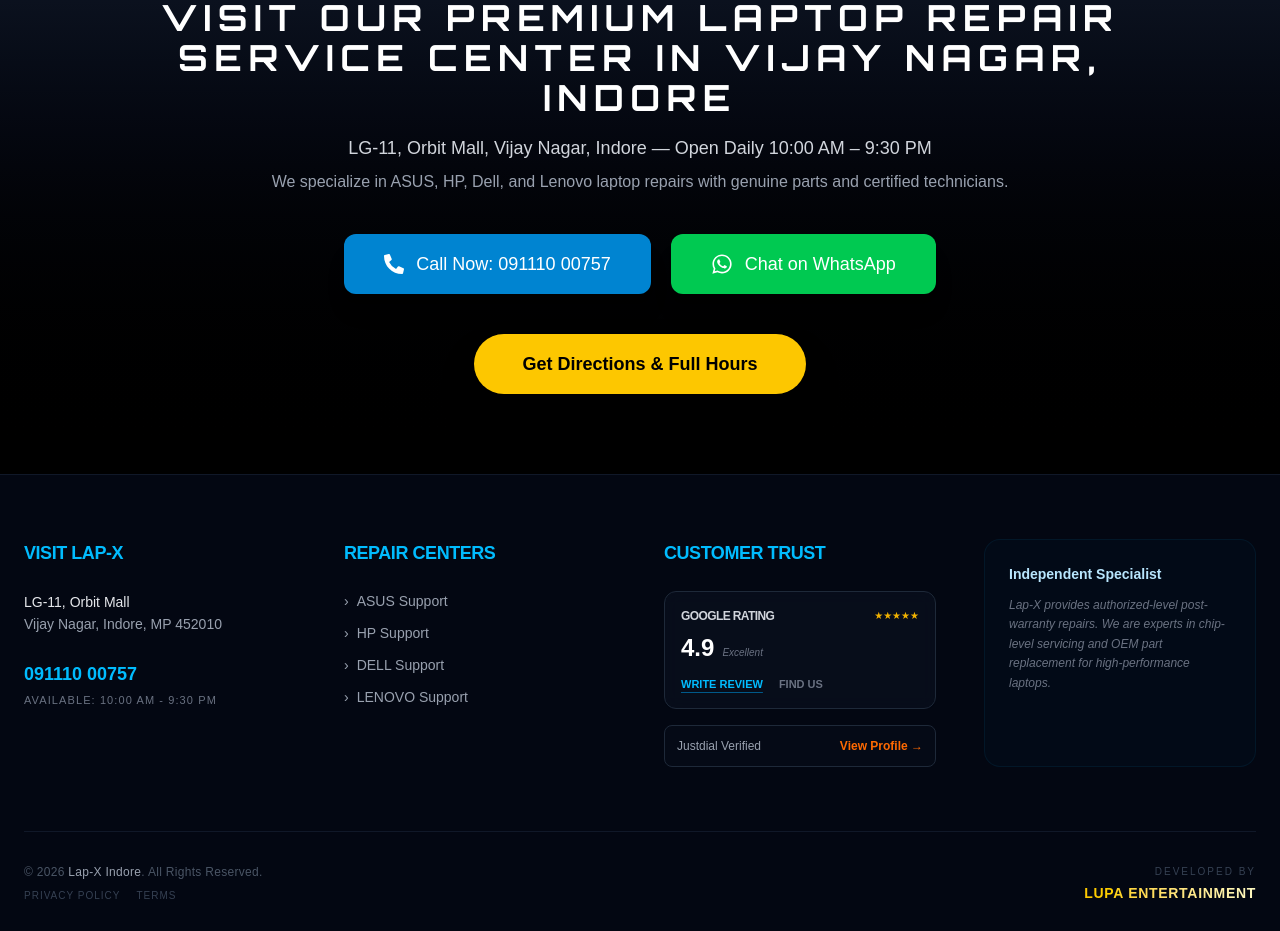
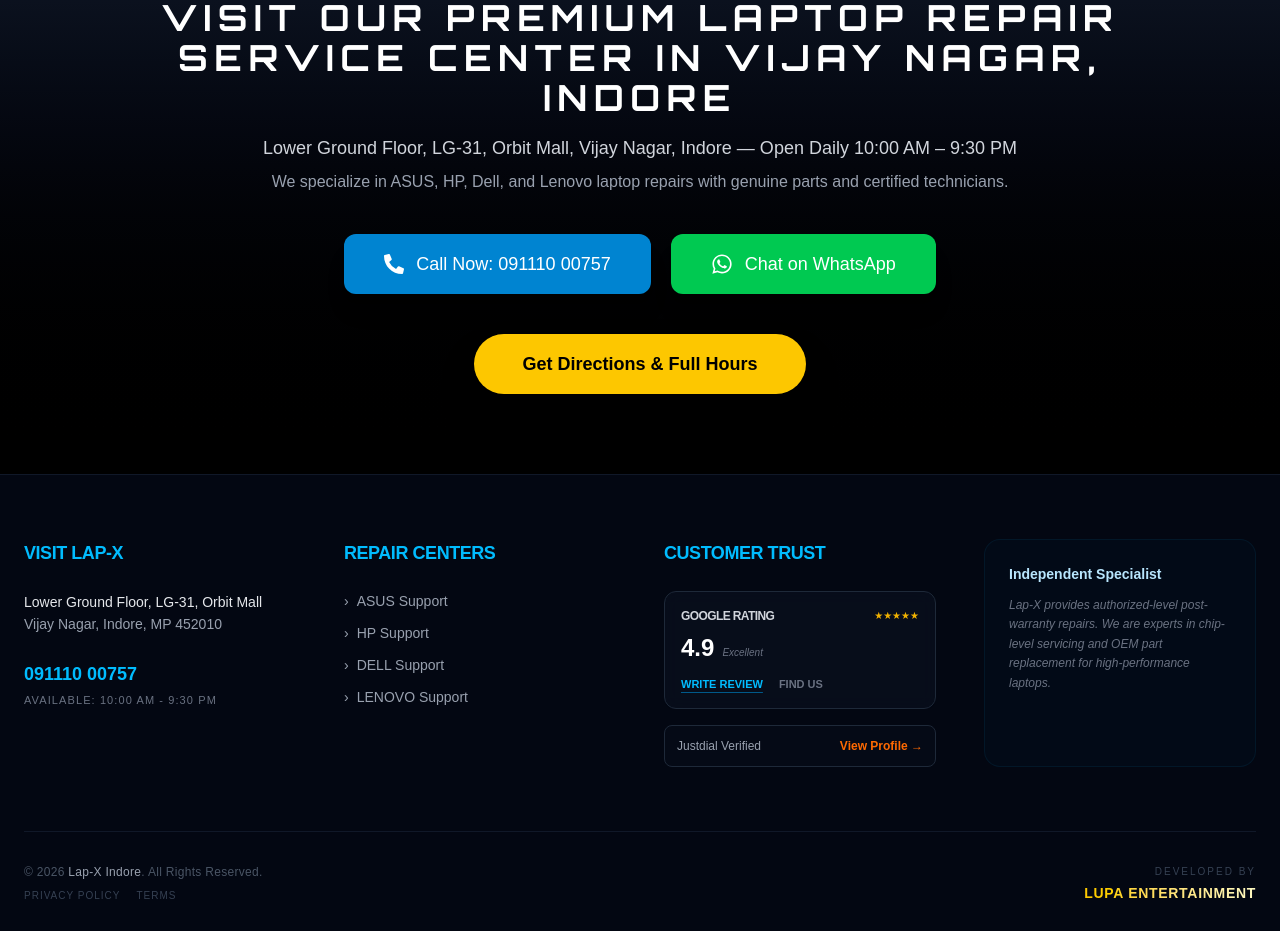
Before and after one commit to JoshiRishikesh/Lapx-Indore, a Next.js app: page /faqs/acer-battery-charging-repair in a window 1280 px wide. Shown: the part 1020-1951 px from the top of the page. Built offline with nearby package versions, Linux system fonts and the light colour scheme.

Commit message:
Updated Adress and Todays FAQs

```diff
--- a/src/app/contact/page.tsx
+++ b/src/app/contact/page.tsx
@@ -57,7 +57,7 @@
                   Address
                 </h3>
                 <p className="text-gray-700 dark:text-gray-300 leading-relaxed">
-                  LG-31, Orbit Mall (Arbitto Mall) <br />
+                  Lower Ground Floor, LG-31, Orbit Mall (Arbitto Mall) <br />
                   Near C21 &amp; Malhar Mall, AB Road Vijay Nagar <br />
                   Indore 452010
                 </p>
--- a/src/components/ContactCTASection.tsx
+++ b/src/components/ContactCTASection.tsx
@@ -19,7 +19,7 @@
 
         {/* Address */}
         <p className="mt-4 text-lg text-gray-300">
-          LG-11, Orbit Mall, Vijay Nagar, Indore — Open Daily 10:00 AM – 9:30 PM
+          Lower Ground Floor, LG-31, Orbit Mall, Vijay Nagar, Indore — Open Daily 10:00 AM – 9:30 PM
         </p>
 
         {/* Optional service reinforcement */}
--- a/src/components/Footer.tsx
+++ b/src/components/Footer.tsx
@@ -24,7 +24,7 @@
           <div className="space-y-4">
             <h3 className={headingClass}>Visit Lap-X</h3>
             <div className={textClass}>
-              <p className="font-medium text-gray-200">LG-11, Orbit Mall</p>
+              <p className="font-medium text-gray-200">Lower Ground Floor, LG-31, Orbit Mall</p>
               <p>Vijay Nagar, Indore, MP 452010</p>
             </div>
             <div className="pt-2">
--- a/src/data/faqs.ts
+++ b/src/data/faqs.ts
@@ -52,6 +52,10 @@
       {
         question: "How do I fix the 'Pin-Wheeling' or constant loading cursor on my Asus Zenbook?",
         answer: "This is often a sign of a fragmented Hard Drive or a thermal issue where the CPU is too hot to process data. Try cleaning your temporary files and checking background apps in Task Manager. If the speed doesn't improve, it's time for an SSD Upgrade for Laptop Indore. Visit our Asus Service Center in Indore Vijay Nagar at Lap-X, located in LG-31, Orbit Mall, Opposite to C21 Mall. Open Daily 10:00 AM – 9:30 PM. Call 9111000757 for Same-day repair."
+      },
+      {
+        question: "My Asus ROG laptop fans are spinning but there is no air coming out. Why?",
+        answer: "This is a common issue where dust has formed a 'carpet' or 'lint wall' between the fan and the copper heatsink fins, blocking all airflow. This causes the laptop to reach 90°C+ and shut down. A deep internal cleaning and thermal paste replacement are required. Visit our Asus Service Center in Indore Vijay Nagar at Lap-X, located in LG-31, Orbit Mall, Opposite to C21 Mall. Open Daily 10:00 AM – 9:30 PM. Call 9111000757 for expert thermal management."
       }
     ]
   },
@@ -94,6 +98,10 @@
       {
         question: "My MSI laptop screen is flickering when I change the brightness. What should I do?",
         answer: "Flickering during brightness adjustment usually points to a failing backlight inverter or a loose display (EDP) cable. In some cases, it can be a driver conflict with the MSI True Color app. For a professional hardware check, visit LapX Certified MSI Service Center in Indore located in Vijay nagar LG-31, Orbit Mall Oppsite to C21 Mall, Open Daily 10:00 AM – 9:30 PM. Call 9111000757 for expert Gaming Laptop Repair Indore."
+      },
+      {
+        question: "How do I fix the 'Battery LED Blinking Orange' on my MSI laptop?",
+        answer: "A blinking orange light typically means the battery has suffered a permanent failure or the charging circuit on the motherboard is malfunctioning. Try an 'EC Reset' by pressing the reset hole on the bottom for 10 seconds. If the blinking continues, the battery needs replacement. Visit LapX Certified MSI Service Center in Indore at LG-31, Orbit Mall, Opposite to C21 Mall, Vijay Nagar. Open Daily 10:00 AM – 9:30 PM. Call 9111000757 for Gaming Laptop Repair Indore."
       }
     ]
   },
@@ -136,6 +144,10 @@
       {
         question: "Why is my MacBook Pro keyboard not responding, or keys are getting stuck?",
         answer: "On older MacBook models with butterfly switches, even a tiny speck of dust can cause keys to fail. For newer M1/M2/M3 Macs, it is usually caused by a software glitch or a faulty trackpad cable which controls the keyboard. Try an external keyboard to confirm. If it's a hardware issue, bring your laptop to LapX Certified Apple Service Center in Indore which is located in Vijay nagar LG-31, Orbit Mall Oppsite to C21 Mall, Open Daily 10:00 AM – 9:30 PM. Call 9111000757 for MacBook Repair Indore."
+      },
+      {
+        question: "Why is my MacBook stuck on the 'Loading Bar' during startup?",
+        answer: "A MacBook stuck on the Apple logo with a loading bar usually indicates a corrupted File System or a failing SSD/Logic Board component. You can try booting into 'Recovery Mode' (Command + R or holding the Power button) to run Disk Utility. If First Aid fails, it likely requires professional data recovery or chip-level repair. Bring your laptop to LapX Certified Apple Service Center in Indore which is located in Vijay nagar LG-31, Orbit Mall Oppsite to C21 Mall, Open Daily 10:00 AM – 9:30 PM. Call 9111000757 for MacBook Repair Indore."
       }
     ]
   },
@@ -212,6 +224,10 @@
       {
         question: "How do I fix an HP laptop that is stuck on the 'HP' logo and won't load Windows?",
         answer: "This is often a 'Boot Loop' caused by a corrupted Windows update or a failing hard drive/SSD. You can try a BIOS reset by tapping F10 during startup. If the hardware is failing, an SSD upgrade is the best solution. Visit LapX at LG-31, Orbit Mall Opposite to C21 Mall, Vijay Nagar, the best HP Laptop Service Center Indore Vijay Nagar. Open Daily 10:00 AM – 9:30 PM. Call 9111000757."
+      },
+      {
+        question: "Why is my HP laptop screen dim even at 100% brightness?",
+        answer: "If your HP screen is very dark, it could be a failing backlight LED, a faulty hall sensor (lid sensor), or a blown backlight fuse on the motherboard. Sometimes, it's caused by the 'Adaptive Brightness' setting in the Intel Graphics Command Center. For a hardware fix, visit LapX at LG-31, Orbit Mall Opposite to C21 Mall, Vijay Nagar, the leading HP Laptop Service Center Indore Vijay Nagar. Open Daily 10:00 AM – 9:30 PM. Call 9111000757."
       }
     ]
   },
```
